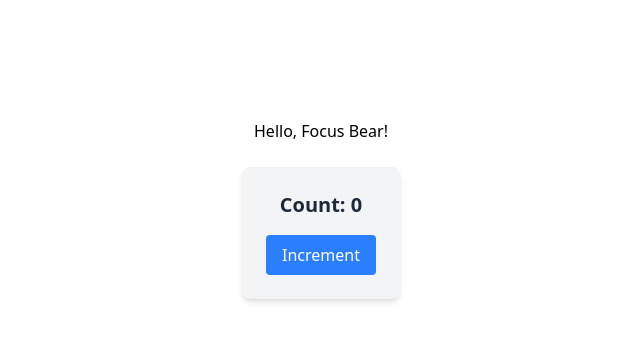
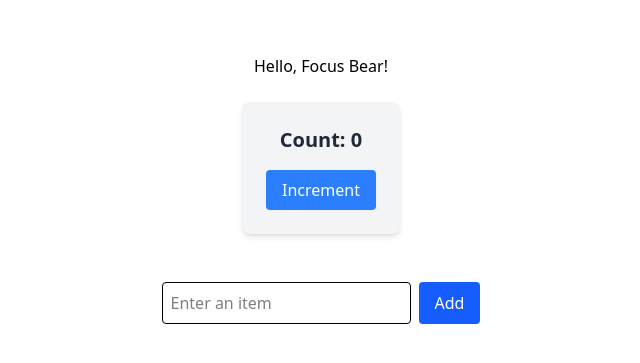
Before and after one commit to solmazmaabi-droid/SolmazMaabi-intern-repo, a React (Vite) app: page / in a window 1280 px wide. Shown: the part 191-554 px from the top of the page, without its empty margins (319-959 px from the left). Built offline with nearby package versions, Linux system fonts and the light colour scheme.

Commit message:
Add: 📌 Working with Lists & User Input

```diff
--- a/Markdowns/5. React fundamentals/react_fundamentals.md
+++ b/Markdowns/5. React fundamentals/react_fundamentals.md
@@ -34,3 +34,11 @@
 ## ❓ What are some potential pitfalls?
 
 One potential pitfall of using Tailwind CSS is that JSX can become cluttered with many utility classes, which may reduce readability. There is also a learning curve, as developers need to become familiar with Tailwind’s utility class naming system. If not structured carefully, Tailwind usage can lead to duplicated styles instead of reusable components.
+
+---
+
+# 📌 Working with Lists & User Input
+
+## ❓ What are some common issues when working with lists in React?
+
+A common issue when working with lists in React is not providing a unique `key` prop for each list item, which can cause rendering and performance problems. Another issue is using array indexes as keys, which may lead to unexpected behaviour when items are added, removed, or reordered. Mutating state directly instead of creating a new array can also prevent React from updating the UI correctly.
--- a/src/App.jsx
+++ b/src/App.jsx
@@ -1,5 +1,6 @@
 import HelloWorld from "./components/HelloWorld";
 import Counter from "./components/Counter";
+import ListForm from "./components/ListForm";
 
 export default function App() {
   <div className="p-6 bg-blue-600 text-white">Tailwind test</div>
@@ -8,6 +9,7 @@
     <div className="min-h-screen flex flex-col items-center justify-center gap-6 p-8">
       <HelloWorld name="Focus Bear" />
       <Counter />
+      <ListForm />
     </div>
   );
 }
--- /dev/null
+++ b/src/components/ListForm.jsx
@@ -0,0 +1,41 @@
+import { useState } from "react";
+
+function ListForm() {
+  const [items, setItems] = useState([]);
+  const [inputValue, setInputValue] = useState("");
+
+  const handleAddItem = () => {
+    if (inputValue.trim() === "") return;
+
+    setItems([...items, inputValue]);
+    setInputValue("");
+  };
+
+  return (
+    <div className="flex flex-col gap-4 p-6 max-w-sm">
+      <div className="flex gap-2">
+        <input
+          type="text"
+          value={inputValue}
+          onChange={(e) => setInputValue(e.target.value)}
+          className="border p-2 flex-1 rounded"
+          placeholder="Enter an item"
+        />
+        <button
+          onClick={handleAddItem}
+          className="px-4 py-2 bg-blue-600 text-white rounded"
+        >
+          Add
+        </button>
+      </div>
+
+      <ul className="list-disc pl-5">
+        {items.map((item, index) => (
+          <li key={index}>{item}</li>
+        ))}
+      </ul>
+    </div>
+  );
+}
+
+export default ListForm;
```
